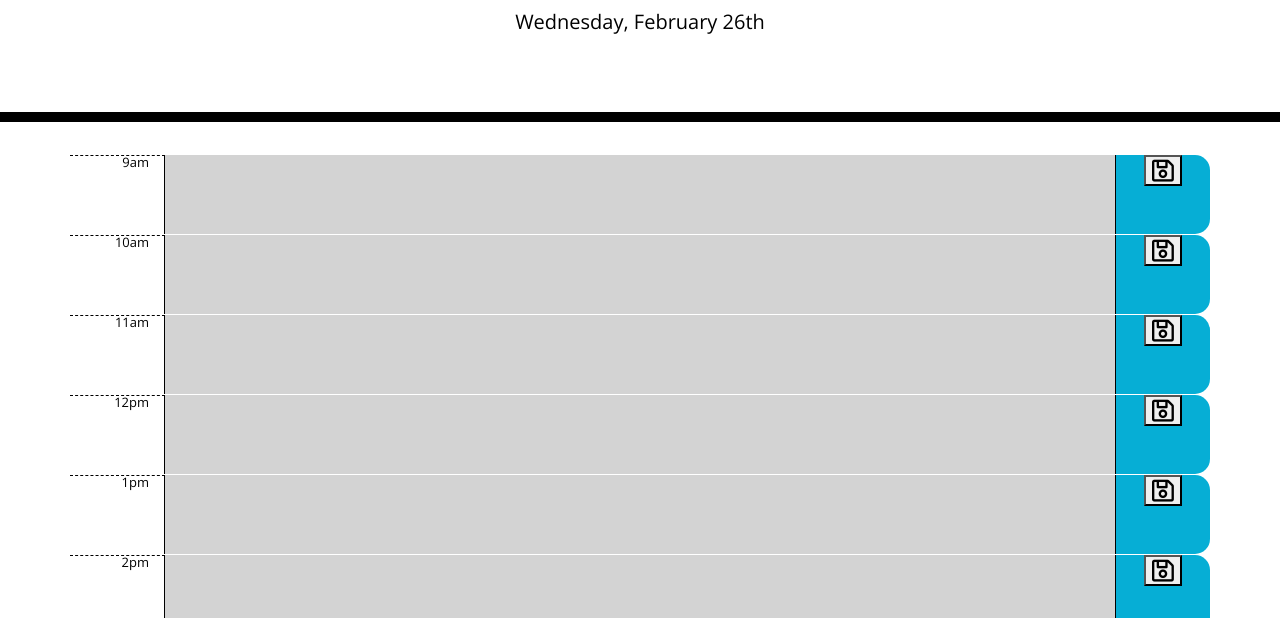
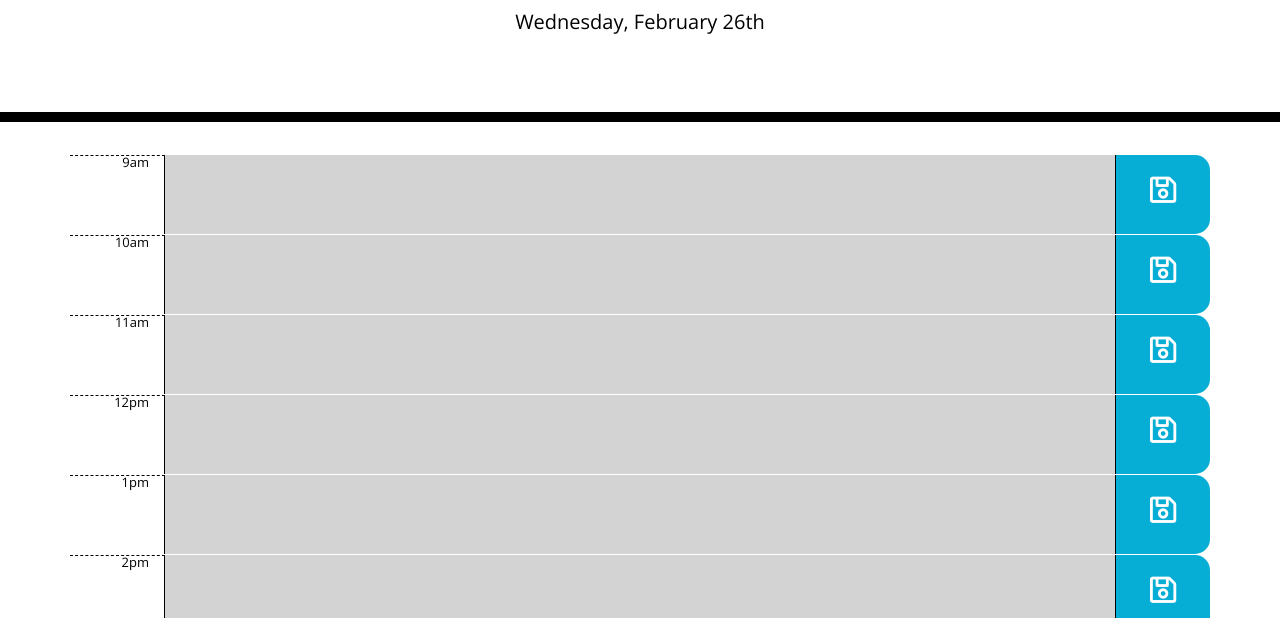
Before and after one commit to ecorreale/DailyPlanner, a plain HTML site: page index.html in a window 1280 px wide. Shown: the part 182-800 px from the top of the page. Drawn offline with nearby package versions, Linux system fonts and the light colour scheme.

Commit message:
final release

```diff
--- a/css/style.css
+++ b/css/style.css
@@ -77,19 +77,12 @@ textarea:focus {
     background-color: #06AED5;
     text-align: center;
     color: white;
-    margin: 0 auto;
-    font-size: 25px;
-    /* text-align: center */
+    font-size: 30px;
+    padding-top: 20px;
 }
 
-
-/* .saveBtn {
-    background-color: #06AED5;
-} */
-
 i:hover {
-    font-size: 45px;
-    /* padding-top: 15px; */
+    font-size: 40px;
     transition: all .3s ease-in-out;
     /* margin: 0 auto; */
 }
--- a/js/myScript.js
+++ b/js/myScript.js
@@ -1,17 +1,27 @@
-$(document).ready(StartScript);
+$(document).ready(StartScript); //Wait for DOM to load
 
+
+//Define statrting and ending hours in Miliitaty time
 var _startTime = 9;
 var _endTime = 22;
+
+// Get Current hour to highlight on calendar
 var _currMilHour = moment().format("HH");
+
+//Calendar assiciative Array for past, presednt, future css classes
 var _PPF = { "-1": "past", "NaN": "present", "1": "future" };
 
 
+// Called after DOM loads to begin script
 function StartScript() {
 
     // Set Current date-time in header
     var dToday = moment().format("dddd, MMMM Do");
 
+    //Display in calendar title
     $("#currentDay").text(dToday);
+
+    //Create calendar
     CreateTable();
 }
 
@@ -24,8 +34,10 @@ function CreateTable() {
     var tDiff = 0;
     var newRow;
 
+    // iteratee all hours creating rows with each iteration
     for (IDX = _startTime; IDX <= _endTime; IDX++) {
 
+        //calculate difference between current hour and time displayed
         tDiff = IDX - _currMilHour;
         PPF = tDiff / Math.abs(tDiff);
 
@@ -49,35 +61,42 @@ function tableRow(milHour, ppfIDX) {
     hourCol.text(tHour);
     row.append(hourCol);
 
+
+    // Center Column with text input
     var centerCol = $("<div>");
-    centerCol.addClass("col-md-10");
-    centerCol.addClass(className + " centerCol");
+    centerCol.addClass(className + " col-md-10 centerCol");
 
+    var lsKey = milHour;
     var textArea = $("<textarea>");
+    textArea.attr("lsKey", lsKey);
+
+    //Check for existing saved data
+    var rowData = localStorage.getItem(lsKey);
+    if (rowData) {
+        textArea.text(rowData);
+    }
+
     centerCol.append(textArea);
     row.append(centerCol);
 
+    //Third column, save button
     var saveCol = $("<div>");
     saveCol.addClass("col-md saveBtnBox");
 
-    var saveBtn = $("<button>");
-    saveBtn.attr("type", "foo");
+    var btnSave = $("<i>");
+    btnSave.addClass("far fa-save");
+    btnSave.attr("onclick", "SaveData(" + lsKey + ")");
 
-
-    var btnText = $("<i>");
-    btnText.addClass("far fa-save");
-    saveBtn.append(btnText);
-
-    saveCol.append(saveBtn);
-
+    saveCol.append(btnSave);
     row.append(saveCol);
 
-
     return row;
-
 }
 
 
-function saveText() {
+function SaveData(lsKey) {
+
+    var rowData = $("textarea[lsKey='" + lsKey + "'").val();
+    localStorage.setItem(lsKey, rowData);
 
 }
```
